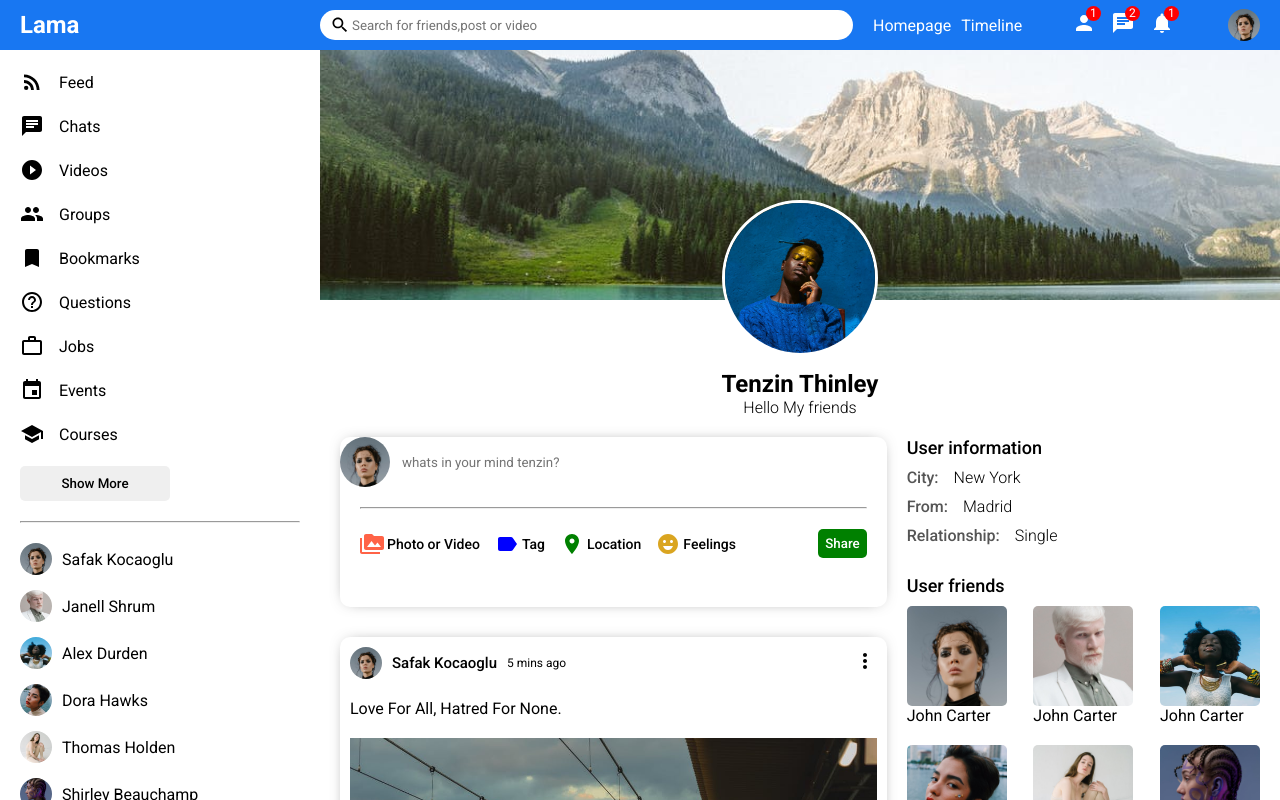
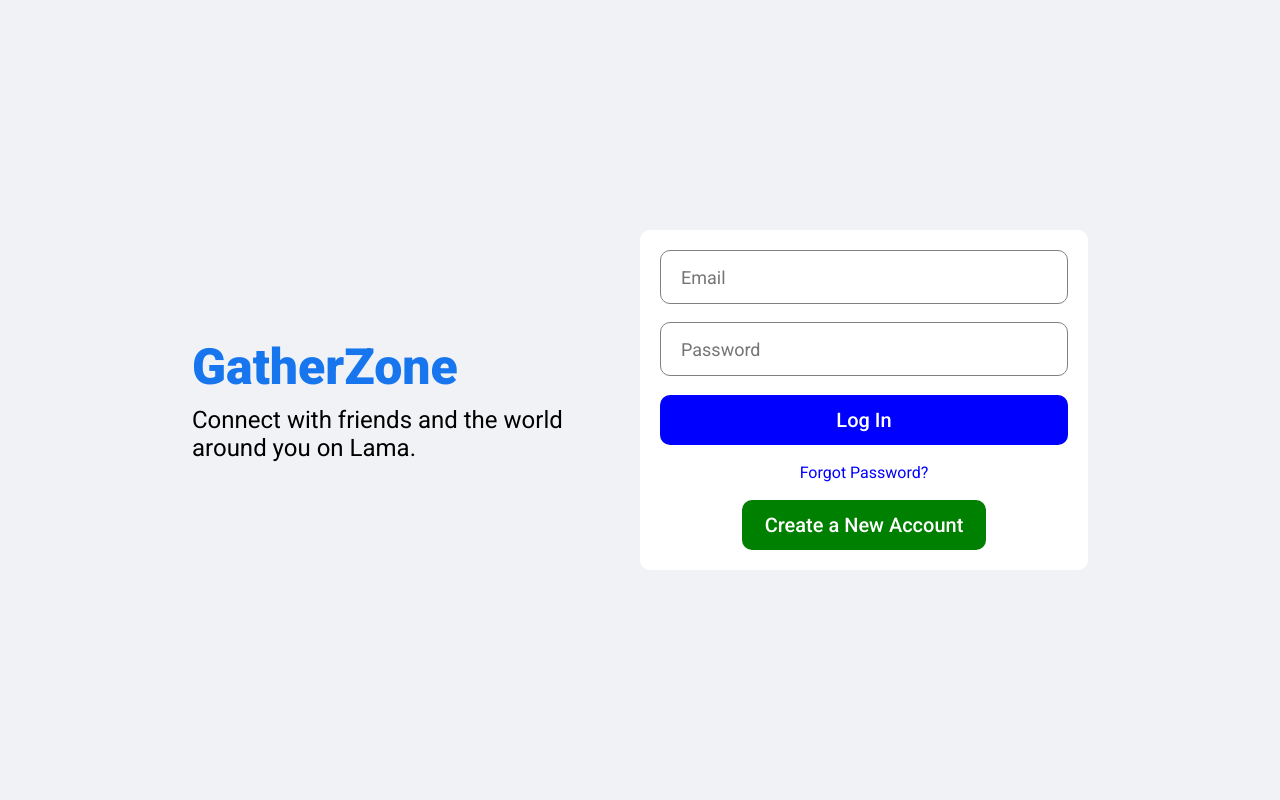
Before and after one commit to tenthin/react-social-media, a React (Create React App) app: page / in a window 1280 px wide. Shown: the top 800 px of the page. Built offline with nearby package versions, Linux system fonts and the light colour scheme.

Commit message:
login page created

```diff
--- a/src/App.js
+++ b/src/App.js
@@ -1,9 +1,10 @@
 import Home from "./pages/home/Home";
+import Login from "./pages/login/Login";
 import Profile from "./pages/profile/Profile";
 // import {Person} from '@material-ui/icons'
 
 function App() {
-  return <Profile/>
+  return <Login/>
 }
 
 export default App;
--- a/src/components/topbar/Topbar.js
+++ b/src/components/topbar/Topbar.js
@@ -6,7 +6,7 @@
     <div className="topbarContainer">
 
         <div className="topbarLeft">
-            <span className="logo">Lama</span>
+            <span className="logo">GatherZone</span>
         </div>
 
         <div className="topbarCenter">
--- /dev/null
+++ b/src/pages/login/Login.js
@@ -0,0 +1,25 @@
+import "./login.css"
+
+export default function Login() {
+    return (
+        <div className="login">
+            <div className="loginWrapper">
+                <div className="loginLeft">
+                    <h3 className="loginLogo">GatherZone</h3>
+                    <span className="loginDesc">
+                        Connect with friends and the world around you on Lama.
+                    </span>
+                </div>
+                <div className="loginRight">
+                    <div className="loginBox">
+                        <input placeholder="Email" className="loginInput" />
+                        <input placeholder="Password" className="loginInput" />
+                        <button className="loginButton">Log In</button>
+                        <span className="loginForgot">Forgot Password?</span>
+                        <button className="loginRegisterButton">Create a New Account</button>
+                    </div>
+                </div>
+            </div>
+        </div>
+    )
+}
--- /dev/null
+++ b/src/pages/login/login.css
@@ -0,0 +1,84 @@
+.login{
+    width: 100vw;
+    height: 100vh;
+    background-color: #f0f2f5;
+    display: flex;
+    align-items: center;
+    justify-content: center;
+}
+
+.loginWrapper{
+    width: 70%;
+    height: 70%;
+    display: flex;
+}
+
+.loginLeft,.loginRight{
+    flex: 1;
+    display: flex;
+    flex-direction: column;
+    justify-content: center;
+}
+
+.loginLogo{
+    font-size: 50px;
+    font-weight: 800;
+    color: #1775EE;
+    margin-bottom: 10px;
+}
+
+.loginDesc{
+    font-size: 24px;
+}
+
+.loginBox{
+    height: 300px;
+    padding: 20px;
+    background-color: white;
+    border-radius: 10px;
+    display: flex;
+    flex-direction: column;
+    justify-content: space-between;
+}
+
+.loginInput{
+    height: 50px;
+    border-radius: 10px;
+    border: 1px solid gray;
+    font-size: 18px;
+    padding-left: 20px;
+}
+
+.loginInput:focus{
+    outline: none;
+}
+
+.loginButton{
+    height: 50px;
+    border-radius: 10px;
+    border: none;
+    background-color: blue;
+    color: white;
+    font-size: 20px;
+    font-weight: 500;
+    cursor: pointer;
+}
+
+.loginForgot{
+    text-align: center;
+    color: blue;
+    cursor: pointer;
+}
+
+.loginRegisterButton{
+    width: 60%;
+    align-self: center;
+    height: 50px;
+    border-radius: 10px;
+    border: none;
+    background-color: green;
+    color: white;
+    font-size: 20px;
+    font-weight: 500;
+    cursor: pointer;
+}
```
